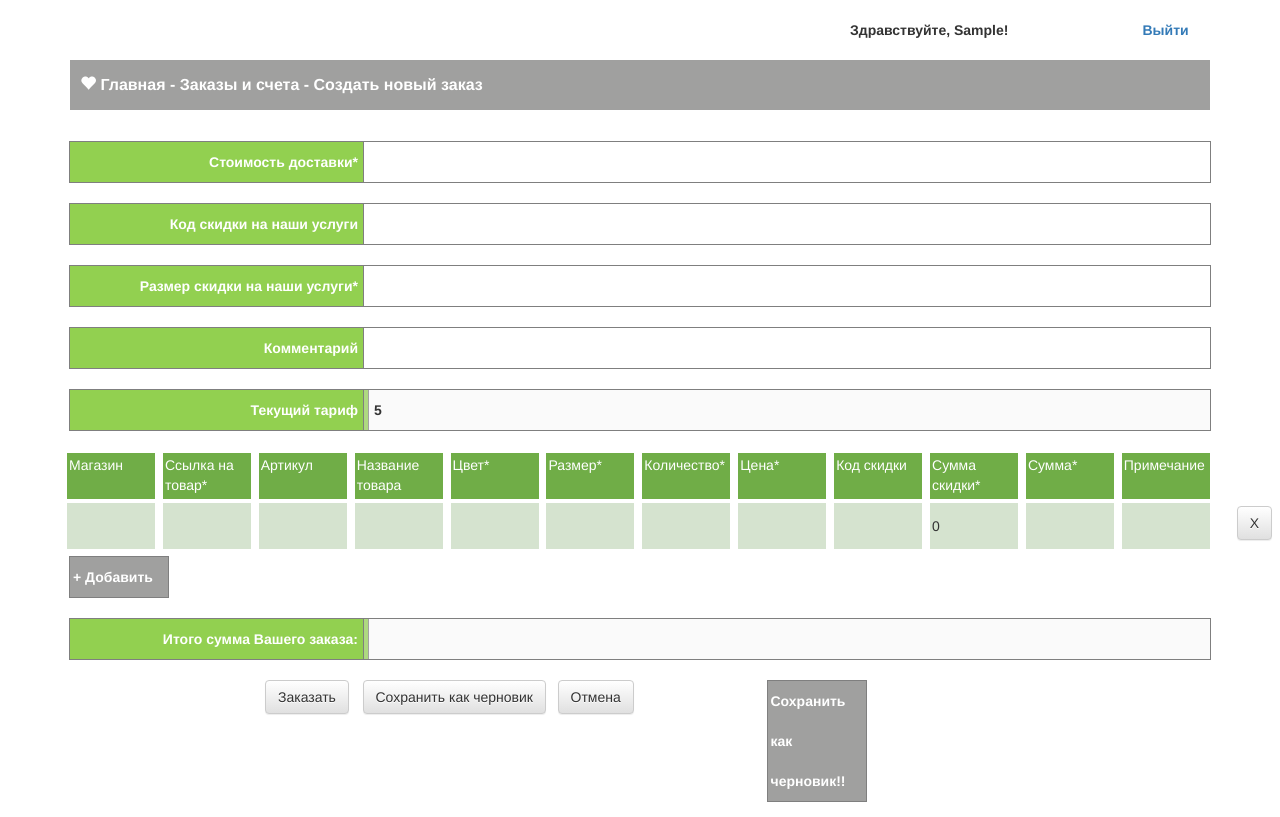
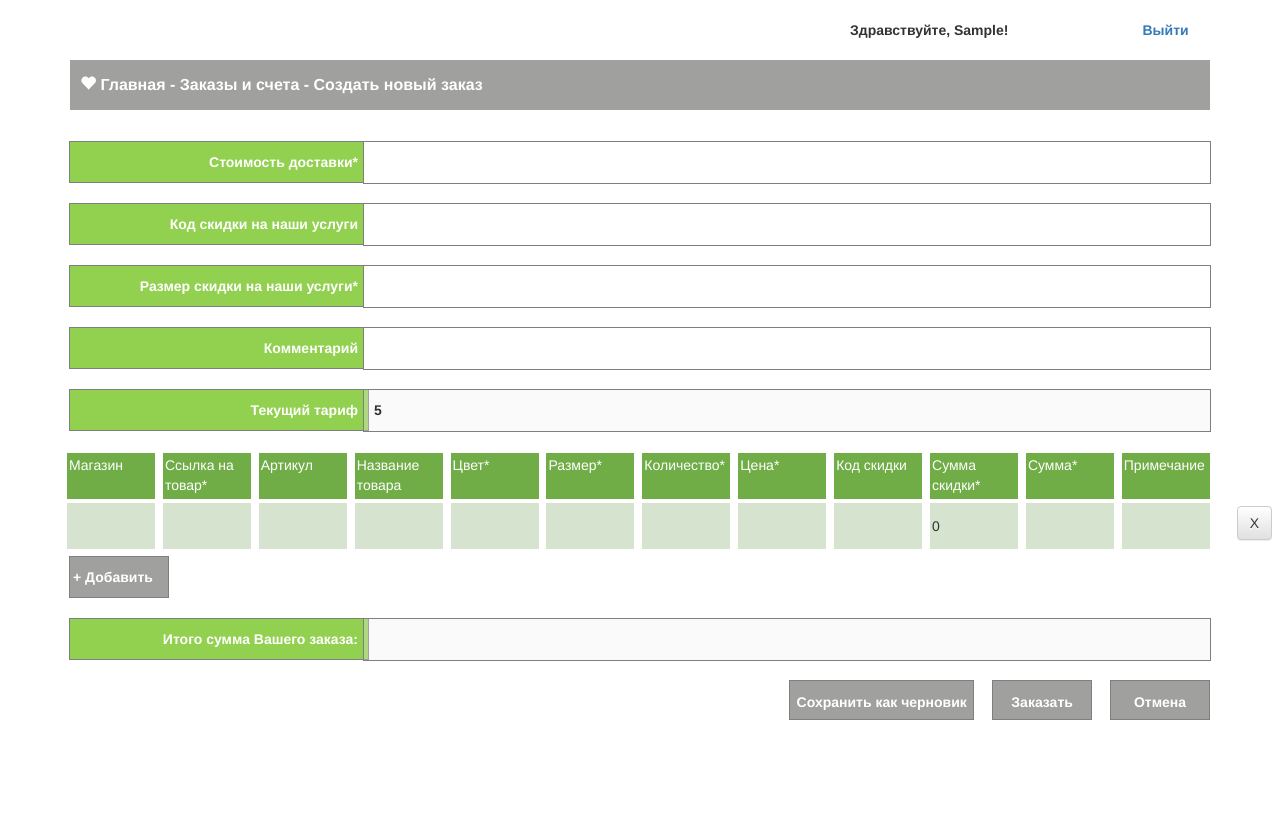
Before and after one commit to bernardito-luis/eurodelivery, a Django app: page /tracker/new_order/ in a window 1280 px wide. After the commit the page ends 720 px from the top, so only its background shows below. Run offline with Django 3.2, Linux system fonts and the light colour scheme; the visitor is signed in with stand-in values (Sample User, id 1); some libraries are stand-ins or nearby versions.

Commit message:
Improved html and css. Fixed some bugs.

```diff
--- a/delivery_tracker/static/css/custom.css
+++ b/delivery_tracker/static/css/custom.css
@@ -159,7 +159,7 @@
 }
 .order_new_details_value {
     display: inline-block;
-    line-height: 38px;
+    line-height: 39px;
     border: 1px #7F7F7F solid;
     width: 848px;
     text-align: left;
@@ -205,6 +205,32 @@
     font-weight: bold;
     cursor: pointer;
     margin-left: 14px;
+}
+.order_new_product:hover {
+    opacity: 0.9;
+}
+.new_order_form_btn {
+    border: none;
+    outline: none;
+    background: #A0A09F;
+    line-height: 40px;
+    border: 1px #7F7F7F solid;
+    width: 100px;
+    color: white;
+    padding-left: 3px;
+    padding-right: 3px;
+    font-weight: bold;
+    cursor: pointer;
+    margin-left: 14px;
+    min-width: 80px;
+    height: 40px;
+    line-height: 40px;
+    text-align: center;
+    white-space: nowrap;
+    cursor: pointer;
+}
+.new_order_form_btn:hover{
+    opacity: 0.9;
 }
 
 .table_order_header > th {
--- a/delivery_tracker/templates/delivery_tracker/cabinet.html
+++ b/delivery_tracker/templates/delivery_tracker/cabinet.html
@@ -41,7 +41,7 @@
                     <div class="col-md-3 col-sm-3 link_hover_disabled">
                         <a href="{% url 'cabinet_personal_data' %}"><div class="cabinet_page_header"><img src="{% static 'img/person.png' %}" alt="Personal Data" class="left_img"/><b>Личные данные</b></div></a>
                         <a href="{% url 'cabinet' %}"><div class="cabinet_page_button_lime"><b>+ Мои бонусы</b></div></a>
-                        <a href="{% url 'cabinet' %}"><div class="cabinet_page_button_gray"><b>Настройки уведомдений, пароль и т.д.</b></div></a>
+                        <a href="{% url 'cabinet' %}"><div class="cabinet_page_button_gray"><b>Уведомдения, пароль и т.д.</b></div></a>
                         <a href="{% url 'cabinet' %}"><div class="cabinet_page_button_gray"><b>Адреса</b></div></a>
                         <a href="{% url 'cabinet' %}"><div class="cabinet_page_button_gray"><b>Верификация аккаунта</b></div></a>
                         <a href="{% url 'cabinet' %}"><div class="cabinet_page_button_gray"><b>Соц.сети</b></div></a>
--- a/delivery_tracker/templates/delivery_tracker/new_order.html
+++ b/delivery_tracker/templates/delivery_tracker/new_order.html
@@ -105,19 +105,10 @@
                         <label for="id_order_total" class="order_new_details_key">Итого сумма Вашего заказа:</label>
                         <input id="id_order_total" type="text" disabled value="" class="order_new_details_value" />
                     </div>
-                    <div class="row form-group">
-                        <div class="col-md-offset-2 col-md-1">
-                            <button type="submit" name="new_order" class="btn btn-default">Заказать</button>
-                        </div>
-                        <div class="col-md-2">
-                            <button type="submit" name="new_order_draft" class="btn btn-default">Сохранить как черновик</button>
-                        </div>
-                        <div class="col-md-2">
-                            <button type="submit" name="new_order_cancel" class="btn btn-default">Отмена</button>
-                        </div>
-                        <div class="col-md-2">
-                            <a id="id_save_draft" name="new_order_draft" class="order_new_product">Сохранить как черновик!!</a>
-                        </div>
+                    <div class="row" align="right" style="margin-right: 0px;">
+                        <button type="submit" name="new_order_draft" class="new_order_form_btn" style="width: 185px;">Сохранить как черновик</button>
+                        <button type="submit" name="new_order" class="new_order_form_btn">Заказать</button>
+                        <button type="submit" name="new_order_cancel" class="new_order_form_btn">Отмена</button>
                     </div>
                 </form>
             </div>
```
